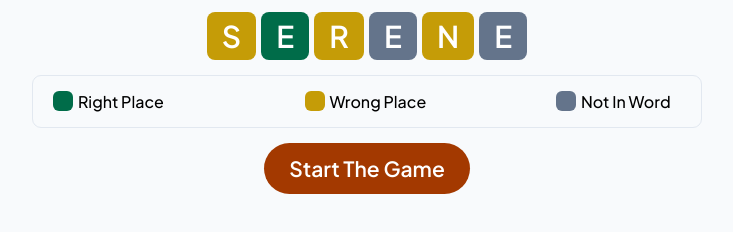
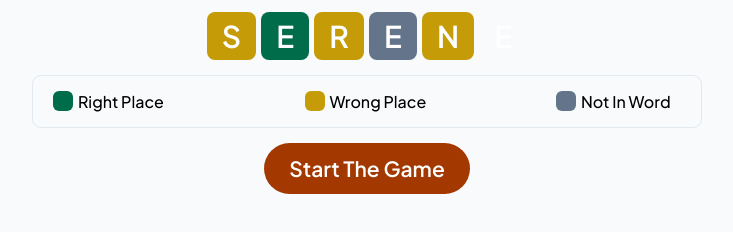
Before and after one commit to BasosyTech/Basosy-wordle-game, a plain HTML site: page index.html in a window 1280 px wide. Shown: the part 380-612 px from the top of the page, without its empty margins (273-1006 px from the left). Drawn offline with Linux system fonts and the light colour scheme.

Commit message:
Remove background color for 6th start screen tile
Removed background color for the 6th tile in the start screen.

```diff
--- a/master.css
+++ b/master.css
@@ -137,9 +137,6 @@ header::after {
 }
 .start-screen__tile:nth-child(5) {
   background-color: var(--color-present);
-}
-.start-screen__tile:nth-child(6) {
-  background-color: var(--color-absent);
 }
 .legend--start-screen {
   margin-bottom: 15px;
```
